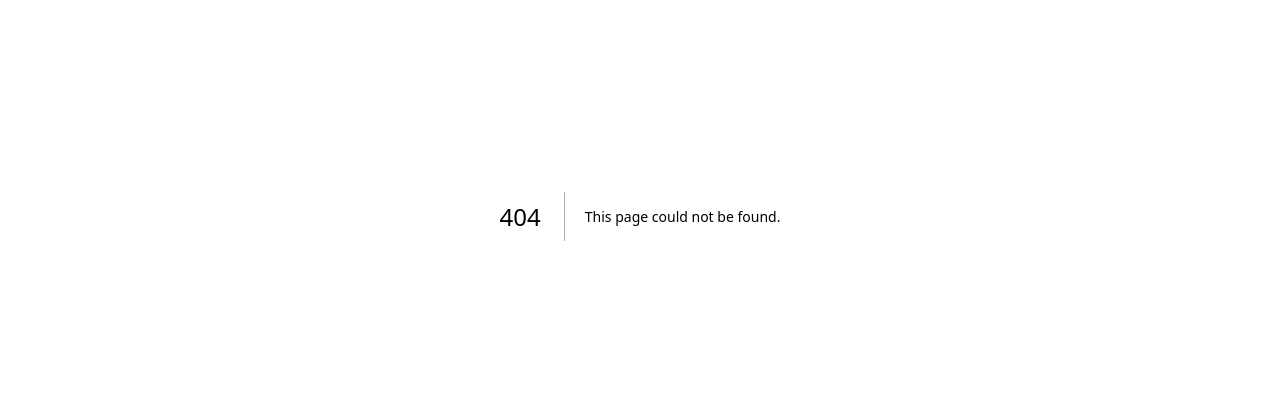
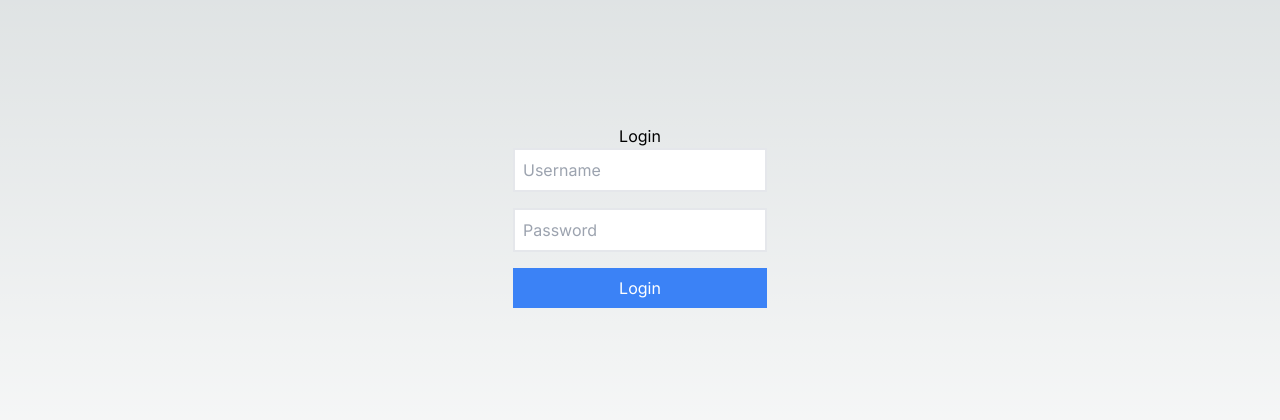
Before and after one commit to Rohan889/Synergy, a Next.js app: page /login in a window 1280 px wide. Before the commit this address had no page. Shown: the part 184-604 px from the top of the page. Built offline with nearby package versions, Linux system fonts and the light colour scheme.

Commit message:
Implemented the login page

```diff
--- /dev/null
+++ b/src/app/login/page.tsx
@@ -0,0 +1,76 @@
+'use client';
+import React, { useState } from 'react';
+
+
+
+
+export default function SignUp() {
+  const [username, setUsername] = useState('');
+  const [password, setPassword] = useState('');
+
+
+  const check = async(event) => {
+    if(username == ""){
+        alert("Username is required");
+      }
+      else if(password == ""){
+        alert("Password is required");
+      }
+      else{
+      event.preventDefault();
+      console.log('Username:', username, 'Password:', password);
+
+      //Checking if that data was there or not
+      const apiurl1 = 'https://x8ki-letl-twmt.n7.xano.io/api:vHPGaF5w/credentials/checkusername/' + username;
+      console.log(apiurl1);
+      try{
+            const response1 = await fetch(apiurl1);
+            const data1 = await response1.json();
+            if(data1.message == "Not Found"){
+                alert("Sorry but you do not have an account");
+            }
+            else{
+                if(data1.password != password){
+                    alert("Sorry you have entered the wrong password");
+                }
+                else{
+                    alert("You have placed the right credentials ");
+                }
+            }
+            console.log(data1.message);
+            console.log('Check:', data1);
+          } catch (error) {
+            console.error('There was a problem with the fetch operation:', error);
+            // Handle errors here
+          }
+
+
+
+      // Define the URL of the API endpoint
+        }
+  };
+
+  return (
+    <main className="flex min-h-screen flex-col items-center justify-center p-24">
+      <h1>Login</h1>
+      <form onSubmit={check} className="flex flex-col gap-4" style={{ color: 'blue' }}>
+
+        <input
+          type="text"
+          placeholder="Username"
+          value={username}
+          onChange={(e) => setUsername(e.target.value)}
+          className="border-2 border-gray-200 p-2"
+        />
+        <input
+          type="password"
+          placeholder="Password"
+          value={password}
+          onChange={(e) => setPassword(e.target.value)}
+          className="border-2 border-gray-200 p-2"
+        />
+        <button type="submit" className="bg-blue-500 text-white p-2">Login</button>
+      </form>
+    </main>
+  );
+}
--- a/src/app/page.tsx
+++ b/src/app/page.tsx
@@ -24,6 +24,8 @@ export default function Home() {
     <div>
       <h1>Welcome to our 470 Project </h1>
     <Link href = "/signup">SignUp</Link>
+    <br></br>
+    <Link href = "/login">Login</Link>
     </div>
   )
 }
--- a/src/app/signup/page.tsx
+++ b/src/app/signup/page.tsx
@@ -66,6 +66,7 @@ export default function SignUp() {
               if (!response.ok) {
                 throw new Error('Network response was not ok');
               }
+              alert("You have successfully signed up to Synergy");
               const data = await response.json();
               console.log('API Response:', data);
             } catch (error) {
@@ -93,7 +94,7 @@ export default function SignUp() {
   return (
     <main className="flex min-h-screen flex-col items-center justify-center p-24">
       <h1>Sign Up</h1>
-      <form onSubmit={submit} className="flex flex-col gap-4">
+      <form onSubmit={submit} className="flex flex-col gap-4" style={{ color: 'blue' }}>
         <input
           type="text"
           placeholder="Username"
```
